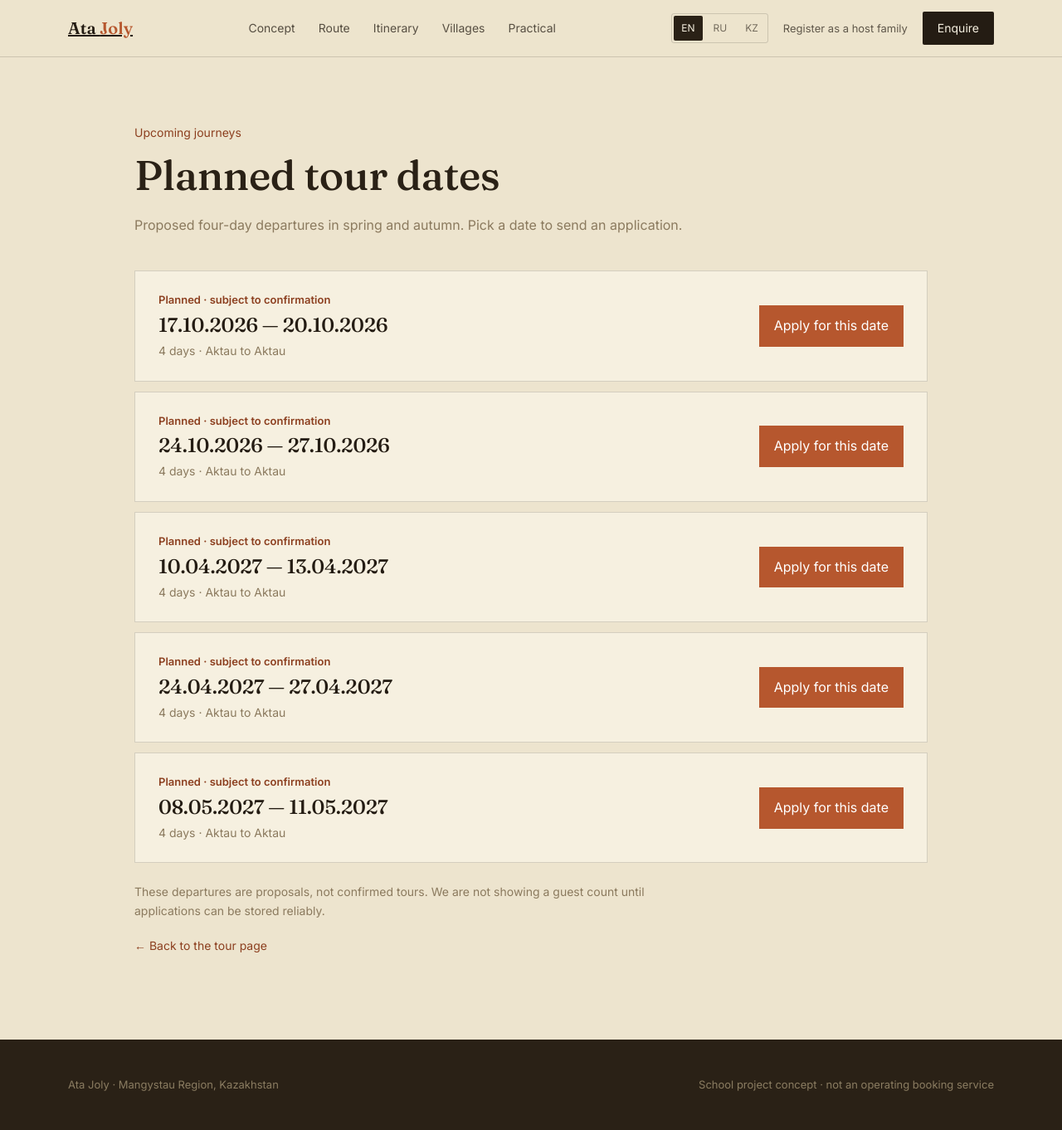
After one commit to turebayev09/ata-joly, a Flask app: page /dates in a window 1280 px wide. The commit adds this page. Shown: the whole page at 83% size. Run offline with Flask 3, Linux system fonts and the light colour scheme.

Commit message:
Add planned tour dates page without database

```diff
--- a/ata-joly/app.py
+++ b/ata-joly/app.py
@@ -23,7 +23,8 @@ import secrets
 import sys
 import threading
 import time
-from datetime import datetime
+from datetime import date, datetime, timedelta
+from zoneinfo import ZoneInfo
 
 from flask import (
     Flask, render_template, request, redirect, url_for, session, abort, Response
@@ -187,7 +188,16 @@ HOSTS_FILE = os.path.join(DATA_DIR, "host_families.json")
 BOOKINGS_FILE = os.path.join(DATA_DIR, "bookings.json")
 _write_lock = threading.Lock()
 
-# Max people on the next departure. Matches the "6-10 guests" the site already advertises.
+# Proposed departures in the site's spring and autumn travel seasons. These
+# are not confirmed tours. Keep the exact start dates here until an admin
+# scheduling interface exists; dates in the past are automatically hidden.
+PLANNED_DEPARTURES = (
+    "2026-10-17", "2026-10-24",
+    "2027-04-10", "2027-04-24", "2027-05-08",
+)
+
+# Max people per application. No public availability count is shown while
+# bookings are in temporary JSON storage on Render.
 GROUP_CAPACITY = 10
 
 # Server-side field length caps, independent of whatever the HTML form allows,
@@ -237,9 +247,14 @@ def save_booking(entry):
     _save(BOOKINGS_FILE, entry)
 
 
-def spots_left():
-    booked = sum(int(b.get("people") or 0) for b in load_bookings())
-    return max(GROUP_CAPACITY - booked, 0)
+def upcoming_departures():
+    today = datetime.now(ZoneInfo("Asia/Aqtau")).date()
+    return [
+        {"start": start, "end": (date.fromisoformat(start) + timedelta(days=3)).isoformat(),
+         "start_label": date.fromisoformat(start).strftime("%d.%m.%Y"),
+         "end_label": (date.fromisoformat(start) + timedelta(days=3)).strftime("%d.%m.%Y")}
+        for start in PLANNED_DEPARTURES if date.fromisoformat(start) > today
+    ]
 
 
 def get_lang():
@@ -269,6 +284,11 @@ def set_lang(lang_code):
 @app.route("/")
 def index():
     return render_template("index.html")
+
+
+@app.route("/dates")
+def dates():
+    return render_template("dates.html", departures=upcoming_departures())
 
 
 @app.route("/register", methods=["GET", "POST"])
@@ -313,6 +333,12 @@ def register():
 def book():
     error = None
     success = False
+    options = upcoming_departures()
+    selected_date = (request.form.get("preferred_date", "") if request.method == "POST"
+                     else request.args.get("date", ""))
+    valid_dates = {d["start"] for d in options}
+    if request.method == "GET" and selected_date not in valid_dates:
+        selected_date = ""
 
     if request.method == "POST":
         if rate_limited(client_ip()):
@@ -323,12 +349,12 @@ def book():
             name = clamp(request.form.get("name", "").strip(), MAX_SHORT)
             contact = clamp(request.form.get("contact", "").strip(), MAX_SHORT)
             people = request.form.get("people", "").strip()
-            preferred_date = clamp(request.form.get("preferred_date", "").strip(), MAX_SHORT)
+            preferred_date = selected_date
             message = clamp(request.form.get("message", "").strip(), MAX_LONG)
 
             valid_people = people.isdigit() and 0 < int(people) <= GROUP_CAPACITY
 
-            if not (name and contact and valid_people):
+            if not (name and contact and valid_people and preferred_date in valid_dates):
                 error = "required"
             else:
                 save_booking({
@@ -343,7 +369,7 @@ def book():
 
     return render_template(
         "book.html", error=error, success=success,
-        left=spots_left(), capacity=GROUP_CAPACITY,
+        departures=options, selected_date=selected_date, capacity=GROUP_CAPACITY,
     )
 
 
@@ -352,7 +378,6 @@ def book():
 def bookings_list():
     return render_template(
         "bookings_list.html", bookings=load_bookings(),
-        left=spots_left(), capacity=GROUP_CAPACITY,
     )
 
 
--- a/ata-joly/static/style.css
+++ b/ata-joly/static/style.css
@@ -164,3 +164,22 @@ table.hosts-table{width:100%; border-collapse:collapse; font-size:14px;}
 table.hosts-table th, table.hosts-table td{text-align:left; padding:12px 14px; border-bottom:1px solid var(--line); vertical-align:top;}
 table.hosts-table th{font-weight:600; color:var(--clay-deep); font-size:12.5px; text-transform:uppercase; letter-spacing:0.03em;}
 .empty-note{color:var(--stone); font-size:15px;}
+
+/* ---------- PROPOSED TOUR DATES ---------- */
+.dates-page{padding-top:80px; padding-bottom:100px; max-width:1020px;}
+.dates-page .eyebrow{font-size:14px; color:var(--clay-deep); margin-bottom:12px;}
+.dates-page h1{font-size:clamp(32px,5vw,50px); line-height:1.15; color:var(--ground);}
+.dates-intro{max-width:680px; margin:18px 0 42px; color:var(--stone);}
+.departure-list{display:grid; gap:12px;}
+.departure-card{display:flex; align-items:center; justify-content:space-between; gap:24px; padding:24px 28px; background:var(--paper); border:1px solid var(--line);}
+.departure-tag{font-size:13px; font-weight:600; color:var(--clay-deep); margin-bottom:5px;}
+.departure-card h2{font-size:24px; line-height:1.25;}
+.departure-card p{font-size:14px; color:var(--stone); margin-top:5px;}
+.departure-action{background:var(--clay); color:#fff; text-decoration:none; padding:12px 18px; display:inline-block; text-align:center; white-space:nowrap;}
+.departure-action:hover{background:var(--clay-deep);}
+.dates-empty{padding:28px; background:var(--paper); border-left:3px solid var(--clay);}
+.dates-note{max-width:680px; color:var(--stone); font-size:14px; margin-top:24px;}
+.field select{width:100%; border:1px solid var(--line); background:var(--paper); padding:12px 14px; font:inherit; color:var(--ink); border-radius:2px;}
+.field select:focus{outline:2px solid var(--clay); outline-offset:1px;}
+.departure-action:focus-visible,.navcta:focus-visible,.cta-btn:focus-visible,.back-link:focus-visible{outline:3px solid var(--dusk); outline-offset:3px;}
+@media(max-width:760px){.departure-card{align-items:stretch; flex-direction:column; padding:22px;} .departure-action{width:100%;}}
--- a/ata-joly/templates/base.html
+++ b/ata-joly/templates/base.html
@@ -27,7 +27,7 @@
         {% endfor %}
       </div>
       <a class="navlink-secondary" href="{{ url_for('register') }}">{{ t.nav.register_host }}</a>
-      <a class="navcta" href="{{ url_for('book') }}">{{ t.nav.enquire }}</a>
+      <a class="navcta" href="{{ url_for('dates') }}">{{ t.nav.enquire }}</a>
     </div>
   </div>
 </nav>
--- /dev/null
+++ b/ata-joly/templates/dates.html
@@ -0,0 +1,26 @@
+{% extends "base.html" %}
+{% block content %}
+<main class="dates-page wrap">
+  <div class="eyebrow">{{ t.dates.eyebrow }}</div>
+  <h1>{{ t.dates.heading }}</h1>
+  <p class="dates-intro">{{ t.dates.intro }}</p>
+  {% if departures %}
+  <div class="departure-list">
+    {% for departure in departures %}
+    <article class="departure-card">
+      <div>
+        <div class="departure-tag">{{ t.dates.planned }}</div>
+        <h2><time datetime="{{ departure.start }}">{{ departure.start_label }}</time> — <time datetime="{{ departure.end }}">{{ departure.end_label }}</time></h2>
+        <p>{{ t.dates.duration }}</p>
+      </div>
+      <a class="departure-action" href="{{ url_for('book', date=departure.start) }}">{{ t.dates.apply }}</a>
+    </article>
+    {% endfor %}
+  </div>
+  {% else %}
+    <div class="dates-empty">{{ t.dates.empty }}</div>
+  {% endif %}
+  <p class="dates-note">{{ t.dates.note }}</p>
+  <a class="back-link" href="{{ url_for('index') }}">&larr; {{ t.booking.back_home }}</a>
+</main>
+{% endblock %}
--- a/ata-joly/templates/index.html
+++ b/ata-joly/templates/index.html
@@ -122,7 +122,7 @@
 <section class="cta" id="book">
   <div class="wrap" style="padding:70px 0;">
     <h2>{{ t.cta.heading }}</h2>
-    <a class="cta-btn" href="{{ url_for('book') }}">{{ t.cta.button }}</a>
+    <a class="cta-btn" href="{{ url_for('dates') }}">{{ t.cta.button }}</a>
   </div>
 </section>
 
--- a/ata-joly/translations.py
+++ b/ata-joly/translations.py
@@ -194,11 +194,24 @@ TRANSLATIONS = {
             "field_name": "Full name",
             "field_contact": "Phone or email",
             "field_people": "Number of people",
-            "field_date": "Preferred month",
+            "field_date": "Preferred departure date",
             "field_message": "Anything we should know (dietary needs, language, etc.)",
             "submit": "Send application",
             "success": "Thank you — your application was received. We'll contact you to confirm dates and payment.",
             "back_home": "Back to the tour page",
+        },
+        "dates": {
+            "eyebrow": "Upcoming journeys",
+            "heading": "Planned tour dates",
+            "intro": "Proposed four-day departures in spring and autumn. Pick a date to send an application.",
+            "planned": "Planned · subject to confirmation",
+            "duration": "4 days · Aktau to Aktau",
+            "apply": "Apply for this date",
+            "note": "These departures are proposals, not confirmed tours. We are not showing a guest count until applications can be stored reliably.",
+            "empty": "No upcoming dates are available yet. Please check back later.",
+            "choose": "Select a departure",
+            "back": "All planned dates",
+            "invalid_error": "Please enter your name, contact, group size and one of the available dates.",
         },
     },
 
@@ -387,11 +400,24 @@ TRANSLATIONS = {
             "field_name": "Имя и фамилия",
             "field_contact": "Телефон или email",
             "field_people": "Количество человек",
-            "field_date": "Желаемый месяц поездки",
+            "field_date": "Предпочитаемая дата выезда",
             "field_message": "Что нам стоит знать (диета, язык и т.д.)",
             "submit": "Отправить заявку",
             "success": "Спасибо — заявка принята. Мы свяжемся с вами для подтверждения дат и оплаты.",
             "back_home": "Вернуться на страницу тура",
+        },
+        "dates": {
+            "eyebrow": "Ближайшие поездки",
+            "heading": "Планируемые даты туров",
+            "intro": "Предлагаем четырёхдневные выезды весной и осенью. Выберите дату, чтобы оставить заявку.",
+            "planned": "Планируется · дата требует подтверждения",
+            "duration": "4 дня · из Актау и обратно",
+            "apply": "Оставить заявку",
+            "note": "Это планируемые, а не подтверждённые туры. Число участников пока не показываем: сначала нужно обеспечить надёжное хранение заявок.",
+            "empty": "Предстоящих дат пока нет. Загляните позже.",
+            "choose": "Выберите дату выезда",
+            "back": "Все планируемые даты",
+            "invalid_error": "Укажите имя, контакт, число участников и одну из доступных дат.",
         },
     },
 
@@ -580,11 +606,24 @@ TRANSLATIONS = {
             "field_name": "Аты-жөні",
             "field_contact": "Телефон немесе email",
             "field_people": "Адам саны",
-            "field_date": "Қалаған ай",
+            "field_date": "Қалаған шығу күні",
             "field_message": "Білуіміз керек нәрсе (диета, тіл және т.б.)",
             "submit": "Өтінішті жіберу",
             "success": "Рахмет — өтінішіңіз қабылданды. Күндер мен төлемді растау үшін хабарласамыз.",
             "back_home": "Тур бетіне оралу",
+        },
+        "dates": {
+            "eyebrow": "Алдағы сапарлар",
+            "heading": "Жоспарланған тур күндері",
+            "intro": "Көктем мен күзде төрт күндік сапарлар жоспарлап отырмыз. Өтінім жіберу үшін күнді таңдаңыз.",
+            "planned": "Жоспарланған · күн әлі расталмаған",
+            "duration": "4 күн · Ақтаудан Ақтауға",
+            "apply": "Өтінім беру",
+            "note": "Бұл расталған турлар емес, тек жоспар. Өтінімдерді сенімді сақтау жолға қойылғанша қатысушылар санын көрсетпейміз.",
+            "empty": "Әзірге алдағы сапар күндері жоқ. Кейінірек қайта қараңыз.",
+            "choose": "Шығу күнін таңдаңыз",
+            "back": "Барлық жоспарланған күндер",
+            "invalid_error": "Аты-жөніңізді, байланысыңызды, адам санын және қолжетімді күнді көрсетіңіз.",
         },
     },
 }
```
Also changed, not shown: ata-joly/templates/book.html (+12 -17 lines), ata-joly/templates/bookings_list.html (+0 -12 lines), ata-joly/tests/test_dates.py (added, +65 -0 lines), ata-joly/README.md.
